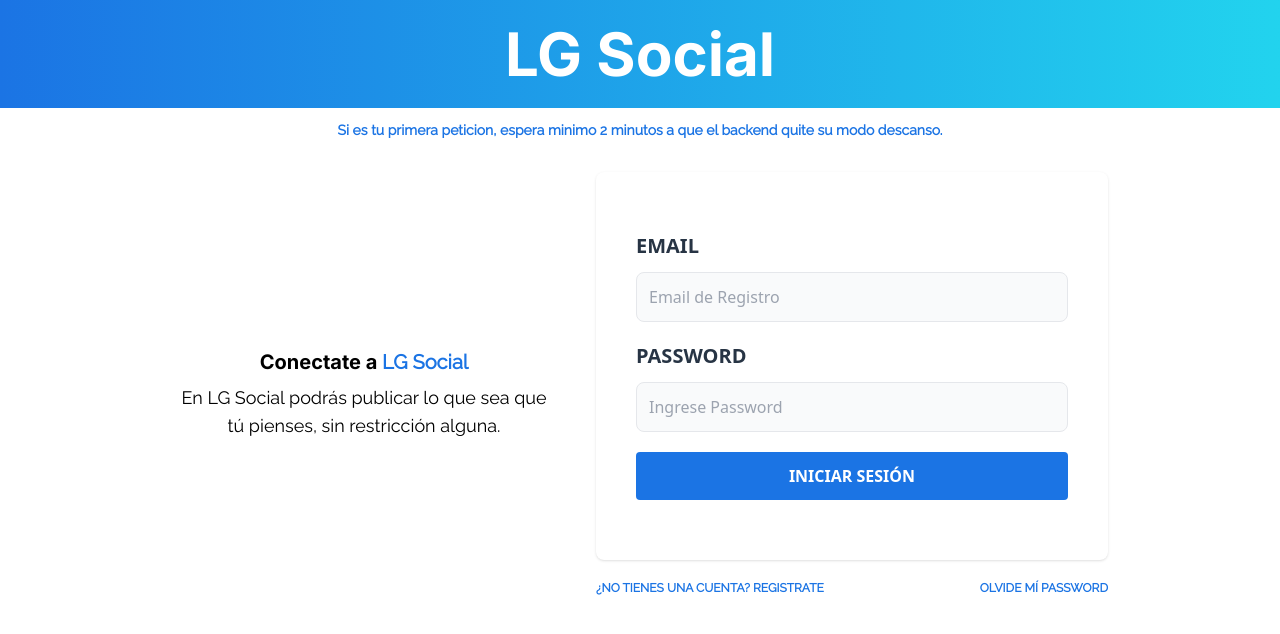
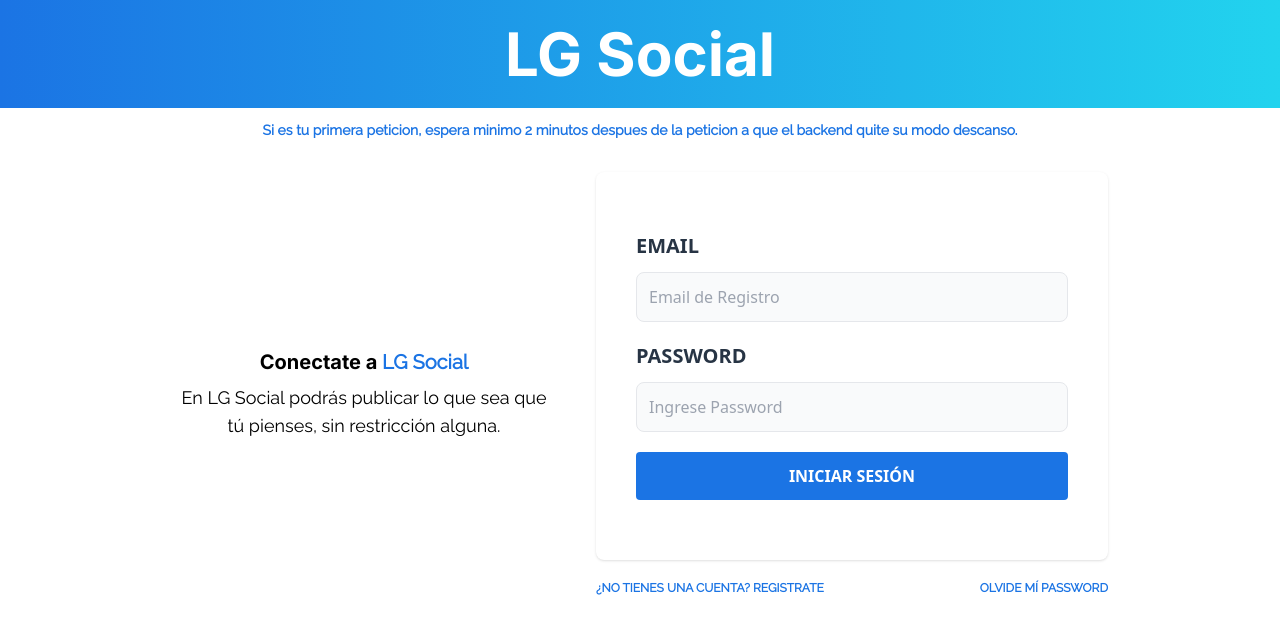
Before and after one commit to LuisCC21/LG-Social-frontend, a React (Vite) app: page /auth in a window 1280 px wide. Shown: the top 634 px of the page. Built offline with nearby package versions, Linux system fonts and the light colour scheme; no server answers.

Commit message:
arreglando alerta del login

```diff
--- a/src/auth/layouts/AuthLayout.jsx
+++ b/src/auth/layouts/AuthLayout.jsx
@@ -9,8 +9,8 @@ export const AuthLayout = () => {
         </h1>
       </div>
       <p className='text-center mt-3 text-sm font-bold text-blue'>
-        Si es tu primera peticion, espera minimo 2 minutos a que el backend
-        quite su modo descanso.
+        Si es tu primera peticion, espera minimo 2 minutos despues de la
+        peticion a que el backend quite su modo descanso.
       </p>
       <main className='container mx-auto mt-5 md:mt-15 2xl:mt-20  md:flex md:justify-center '>
         <div className='w-full p-3 flex  items-center flex-col lg:flex-row gap-10 lg:w-9/12'>
--- a/src/auth/pages/Registrar.jsx
+++ b/src/auth/pages/Registrar.jsx
@@ -17,10 +17,6 @@ export const Registrar = () => {
       msg,
       error,
     })
-
-    setTimeout(() => {
-      setAlerta('')
-    }, 3000)
   }
 
   const onSubmit = async (datos) => {
```
